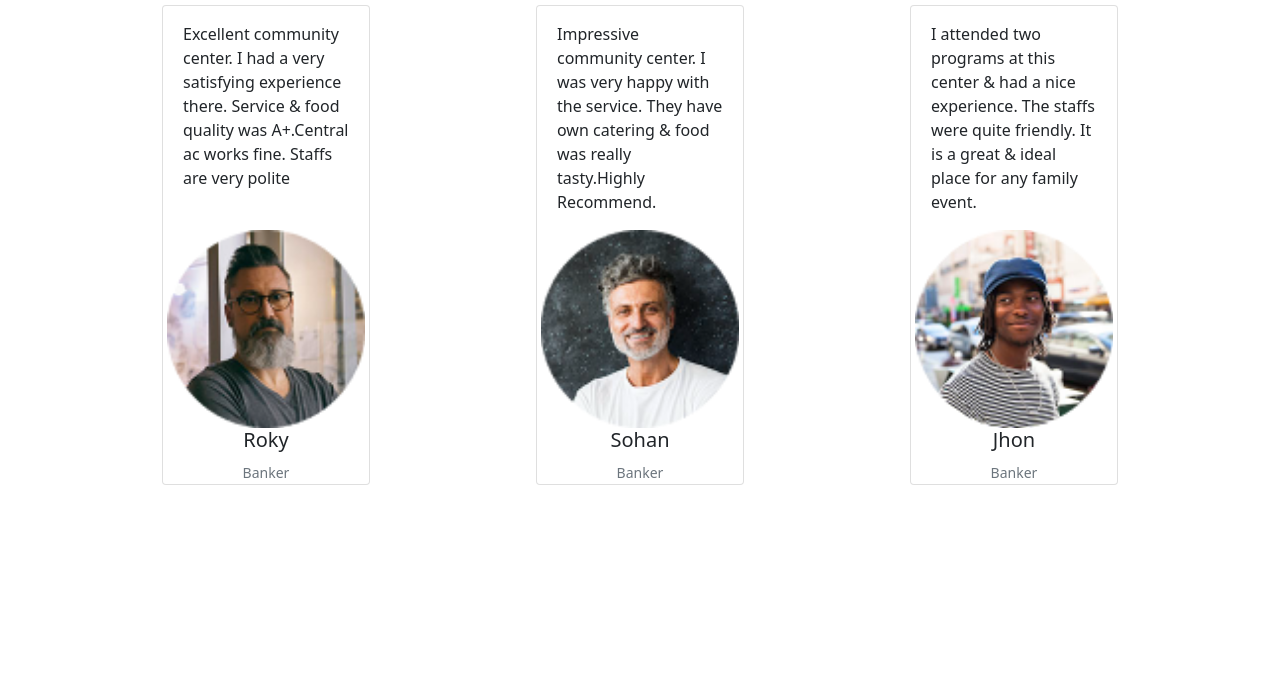
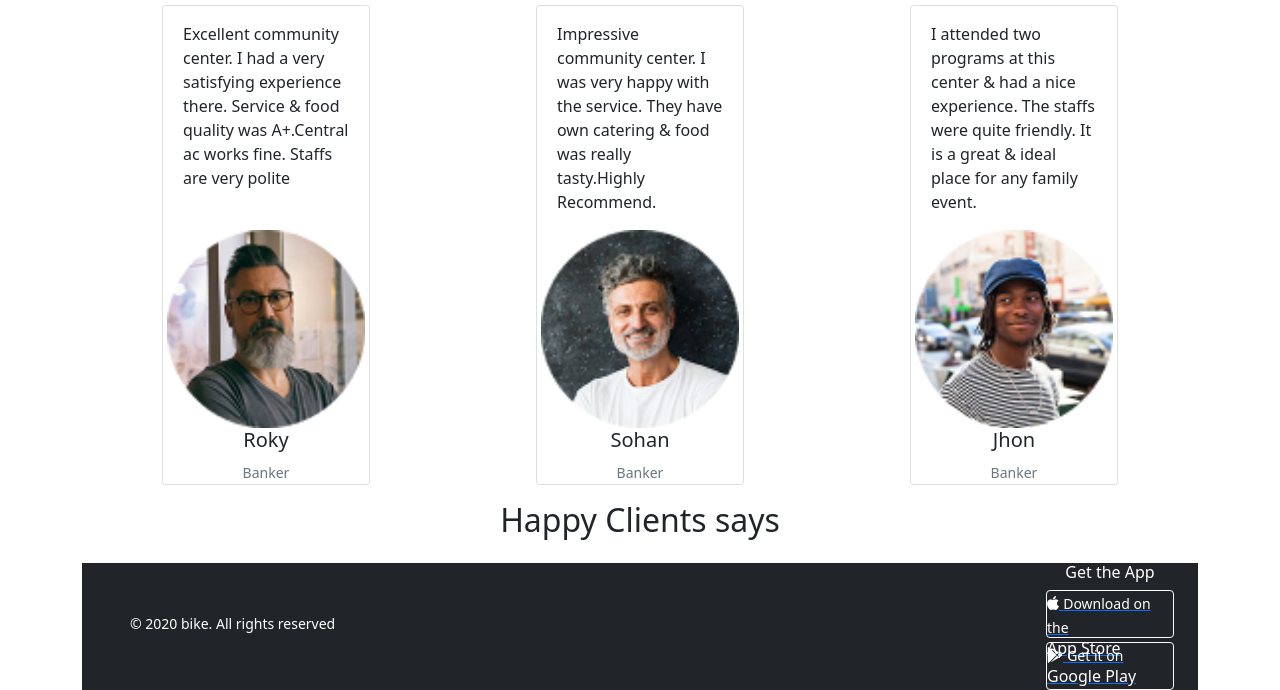
Before and after one commit to MSohan0/Responsive-Landing-Page-Bootstrap-, a plain HTML site: page index.html in a window 1280 px wide. Shown: the part 1047-1737 px from the top of the page. Before the commit the page ends 1532 px from the top, so only its background shows below. Drawn offline with nearby package versions, Linux system fonts and the light colour scheme.

Commit message:
footer done

```diff
--- a/index.html
+++ b/index.html
@@ -175,10 +175,48 @@
         <!-------------------------
              Happy Clint Ended
         ----------------------- -->
+
+        <!-- -------------------------
+            Frequently Ask Question
+        --------------------------- -->
+        <div>
+            <h2 class="text-center #0A0826 p-3">Happy Clients says</h2>
+            <div>
+
+            </div>
+        </div>
     </main>
 
-    <footer>
+    <footer class="container">
+        <div class="mt-15 ps-5 bg-dark d-flex justify-content-between">
+            <div class="mt-5">
+                <p class="text-white "><small>© 2020 bike. All rights
+                        reserved</small></p>
+            </div>
+            <div>
+                <div>
+                    <h6 class="text-white text-center"> Get the App</h6>
+                </div>
+                <div class="border border-white rounded text-white mx-4 " style="width: 8rem;  height: 3rem; ">
+                    <a href="https://www.apple.com/app-store/" target="_blank"><i class="fab fa-apple text-white"></i>
+                        <small class="text-white ">Download on the</small>
+                        <h6 class="text-white">App Store</h6>
+                    </a>
+                </div>
 
+
+
+                <div class="border border-white rounded mx-4 mt-1" style="width: 8rem;  height: 3rem;">
+
+                    <a href="https://play.google.com/store/apps/details?id=com.learnprogramming.codecamp&hl=en&gl=US"
+                        target="_blank"><i class="fab fa-google-play text-white "></i>
+                        <small class="text-white">Get it on</small>
+                        <h6 class="text-white">Google Play</h6>
+                    </a>
+                </div>
+            </div>
+
+        </div>
     </footer>
     <script src="https://cdn.jsdelivr.net/npm/bootstrap@5.0.2/dist/js/bootstrap.bundle.min.js"
         integrity="sha384-MrcW6ZMFYlzcLA8Nl+NtUVF0sA7MsXsP1UyJoMp4YLEuNSfAP+JcXn/tWtIaxVXM"
```
